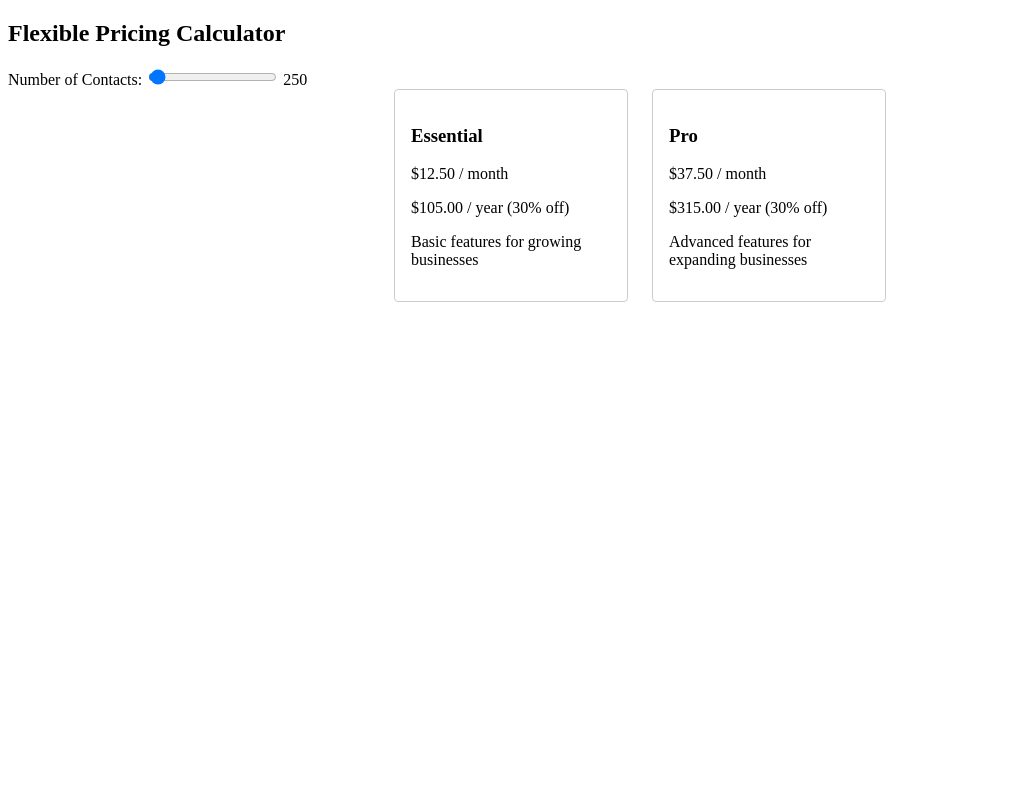
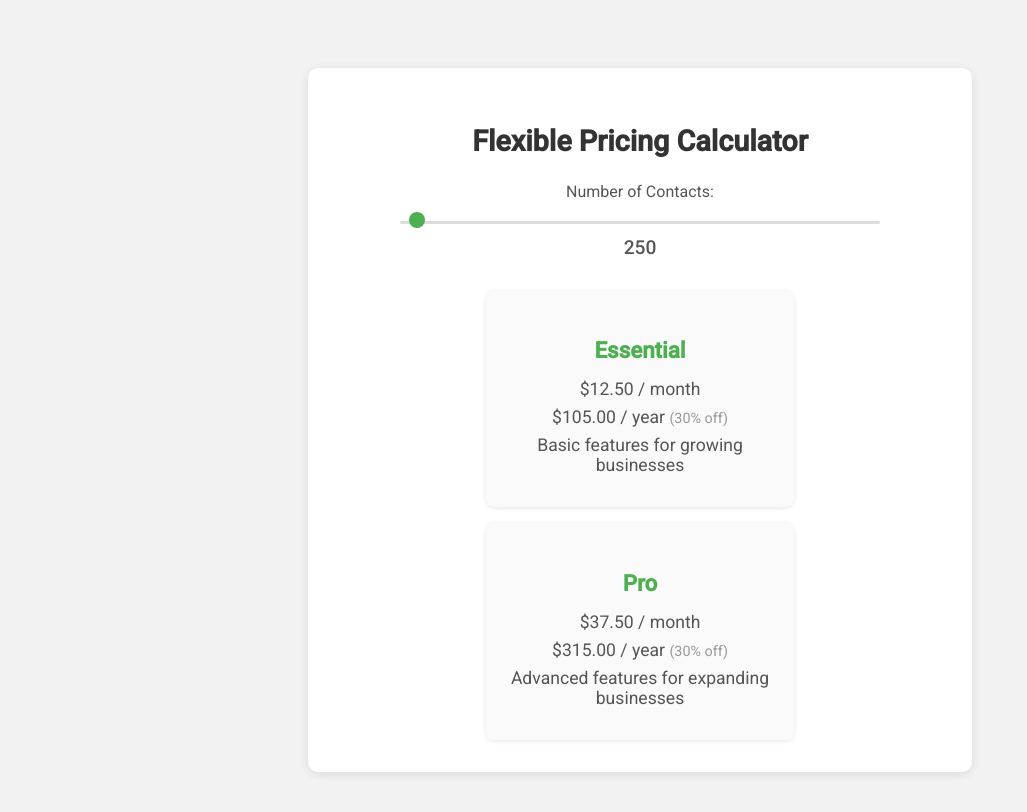
Before and after one commit to Jpaku93/David-Demo, a website: page src/index.html in a window 1280 px wide. Shown: the whole page, without its empty margins (0-1027 px from the left). Drawn offline with Linux system fonts and the light colour scheme.

Commit message:
Layout update

```diff
--- a/src/index.html
+++ b/src/index.html
@@ -3,18 +3,100 @@
 <head>
   <meta charset="UTF-8">
   <title>Dynamic Pricing</title>
+  <link rel="preconnect" href="https://fonts.googleapis.com">
+  <link href="https://fonts.googleapis.com/css2?family=Roboto:wght@400;500&display=swap" rel="stylesheet">
   <style>
+    /* Global Styles */
+    body {
+      font-family: 'Roboto', sans-serif;
+      background-color: #f2f2f2;
+      margin: 0;
+      padding: 20px;
+      display: flex;
+      align-items: center;
+      justify-content: center;
+      min-height: 100vh;
+      color: #555;
+    }
+    .pricing-container {
+      background: #fff;
+      padding: 2rem;
+      border-radius: 10px;
+      box-shadow: 0 2px 10px rgba(0,0,0,0.1);
+      max-width: 600px;
+      width: 100%;
+    }
+    .pricing-container h2 {
+      text-align: center;
+      font-size: 1.8rem;
+      margin-bottom: 1.5rem;
+      color: #333;
+    }
+    .slider-wrapper {
+      text-align: center;
+      margin-bottom: 2rem;
+    }
+    .slider-wrapper label {
+      display: block;
+      font-size: 1rem;
+      margin-bottom: 0.5rem;
+    }
+    .slider-wrapper input[type="range"] {
+      width: 80%;
+      -webkit-appearance: none;
+      background: #ddd;
+      height: 3px;
+      border-radius: 3px;
+      outline: none;
+    }
+    .slider-wrapper input[type="range"]::-webkit-slider-thumb {
+      -webkit-appearance: none;
+      width: 16px;
+      height: 16px;
+      border-radius: 50%;
+      background: #4caf50;
+      cursor: pointer;
+      border: none;
+      margin-top: -6px;
+    }
+    .slider-wrapper span {
+      display: block;
+      margin-top: 0.5rem;
+      font-size: 1.2rem;
+      font-weight: 500;
+    }
     .pricing-cards {
       display: flex;
       flex-wrap: wrap;
-      gap: 1.5rem;
+      gap: 1rem;
       justify-content: center;
     }
     .card {
-      border: 1px solid #ccc;
-      padding: 1rem;
-      border-radius: 4px;
-      width: 200px;
+      background: #fafafa;
+      border: none;
+      border-radius: 8px;
+      padding: 1.5rem;
+      width: 260px;
+      box-shadow: 0 1px 5px rgba(0,0,0,0.1);
+      transition: transform 0.2s ease;
+    }
+    .card:hover {
+      transform: translateY(-5px);
+    }
+    .card h3 {
+      text-align: center;
+      font-size: 1.4rem;
+      color: #4caf50;
+      margin-bottom: 1rem;
+    }
+    .card p {
+      text-align: center;
+      font-size: 1.1rem;
+      margin: 0.5rem 0;
+    }
+    .price-note {
+      font-size: 0.9rem;
+      color: #999;
     }
   </style>
 </head>
@@ -48,14 +130,12 @@
       return (contacts * 0.05).toFixed(2);
     }
     function calculateEssentialAnnualPrice(contacts) {
-      // Annual price: monthly price * 12 with 30% discount
       return (contacts * 0.05 * 12 * 0.7).toFixed(2);
     }
     function calculateProMonthlyPrice(contacts) {
       return (contacts * 0.15).toFixed(2);
     }
     function calculateProAnnualPrice(contacts) {
-      // Annual price: monthly price * 12 with 30% discount
       return (contacts * 0.15 * 12 * 0.7).toFixed(2);
     }
 
@@ -78,7 +158,6 @@
     }
 
     slider.addEventListener('input', updatePricing);
-    // Initialize pricing on page load
     updatePricing();
   </script>
 </body>
```
